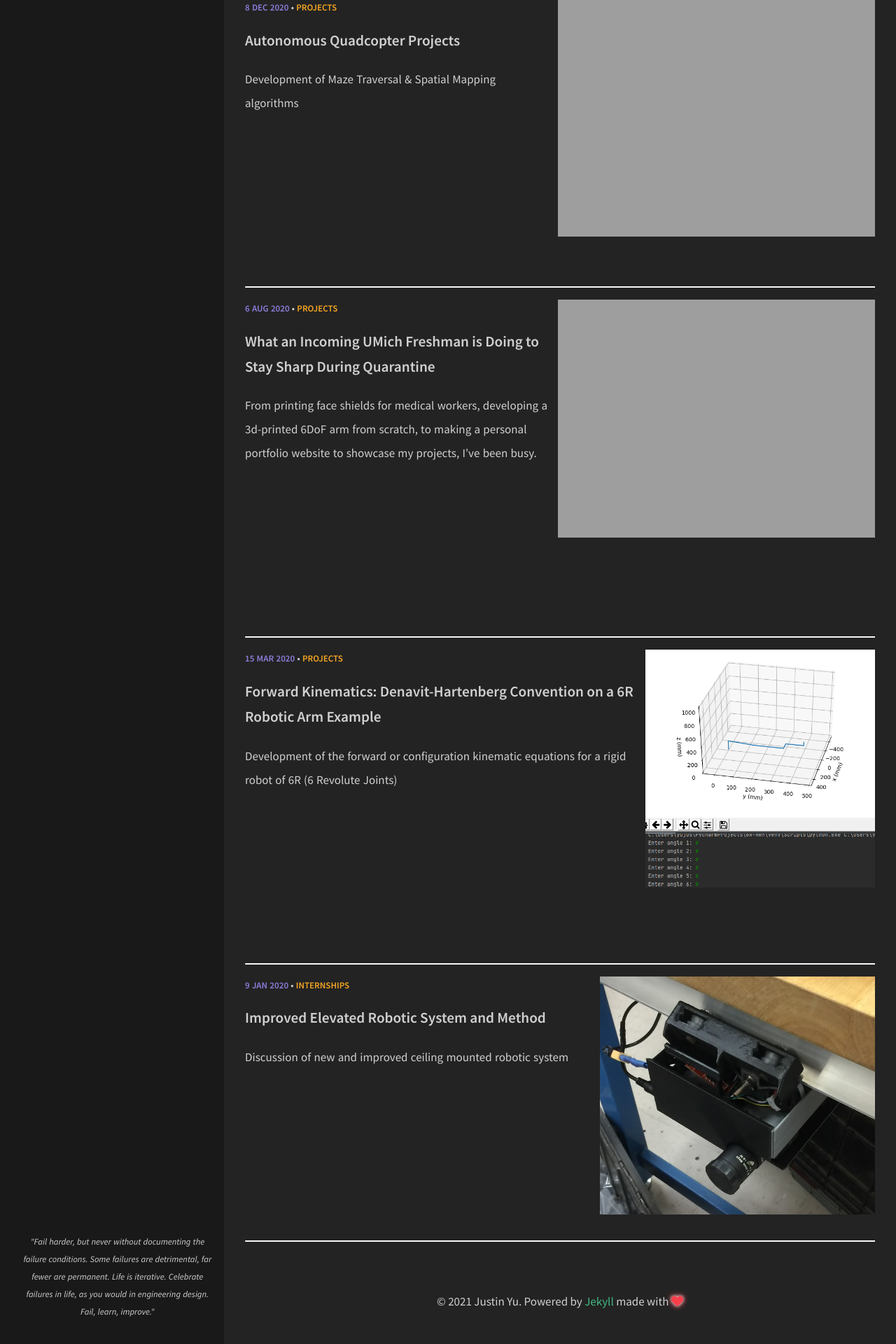
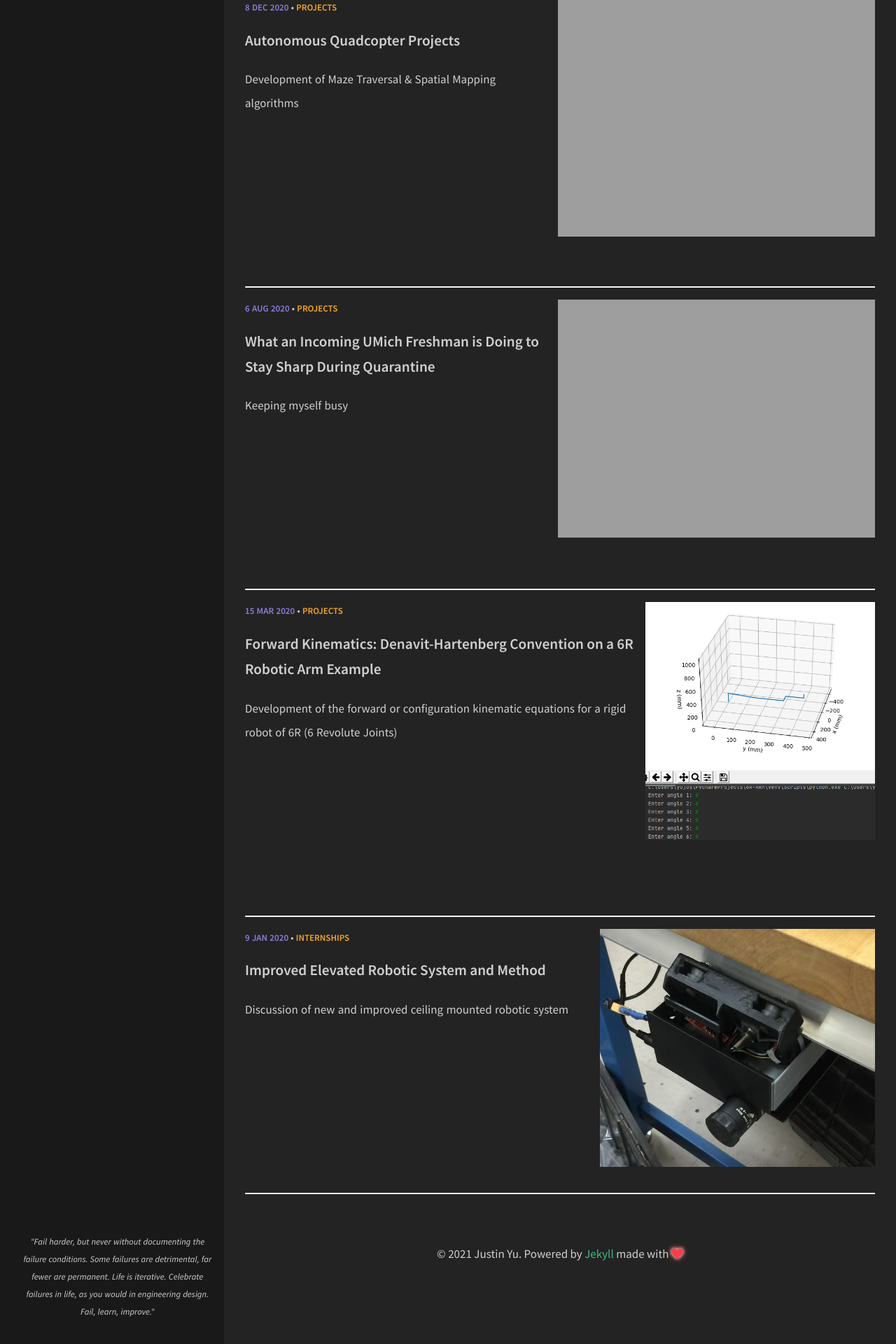
Before and after one commit to uynitsuj/uynitsuj.github.io, a Jekyll site: the page built from index.html, in a window 1280 px wide. Shown: the part 1326-3246 px from the top of the page at 70% size. Built offline with Jekyll 4.4.1, drawn with Linux system fonts in a browser that asks for light colours.

Commit message:
Update 2020-08-06-what-an-incoming-umich-freshman-is-doing-to-stay-sharp-during-quarantine.md

```diff
--- a/_posts/2020-08-06-what-an-incoming-umich-freshman-is-doing-to-stay-sharp-during-quarantine.md
+++ b/_posts/2020-08-06-what-an-incoming-umich-freshman-is-doing-to-stay-sharp-during-quarantine.md
@@ -1,7 +1,7 @@
 ---
 layout: post
 title:  "What an Incoming UMich Freshman is Doing to Stay Sharp During Quarantine"
-excerpt: From printing face shields for medical workers, developing a 3d-printed 6DoF arm from scratch, to making a personal portfolio website to showcase my projects, I’ve been busy.
+excerpt: Keeping myself busy
 categories: [projects]
 image: robots/ezgif-4-f28f910a4123.gif
 ---
```
